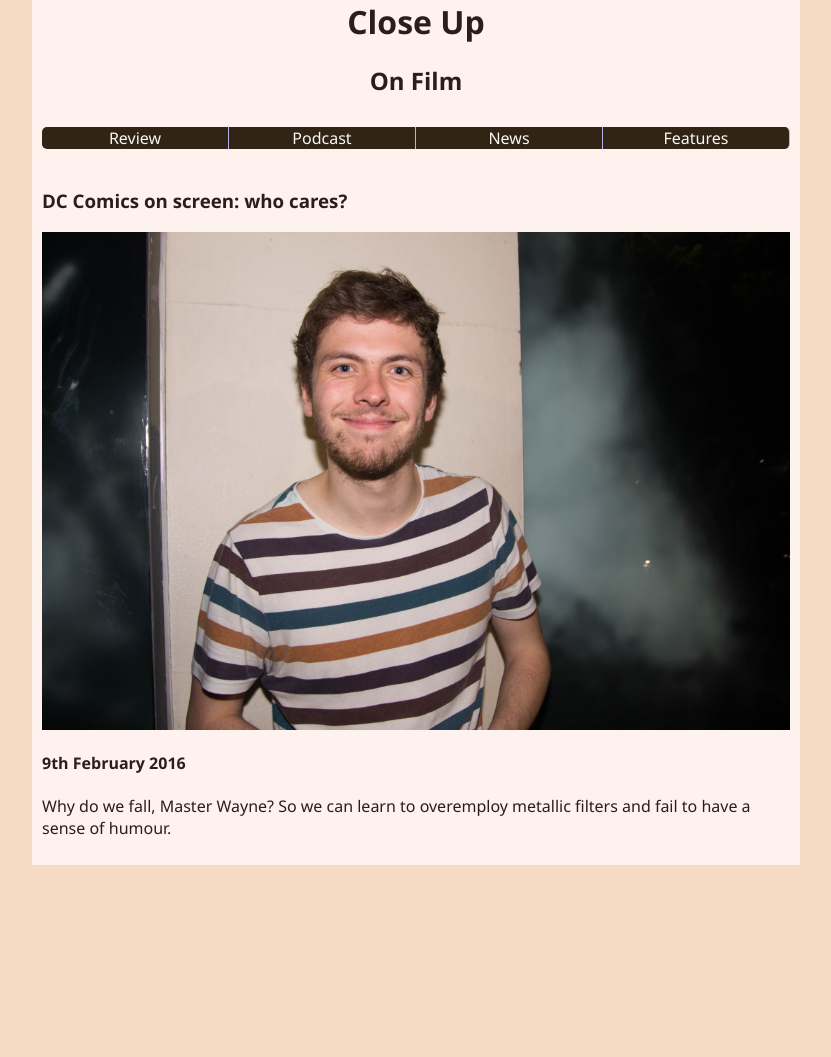
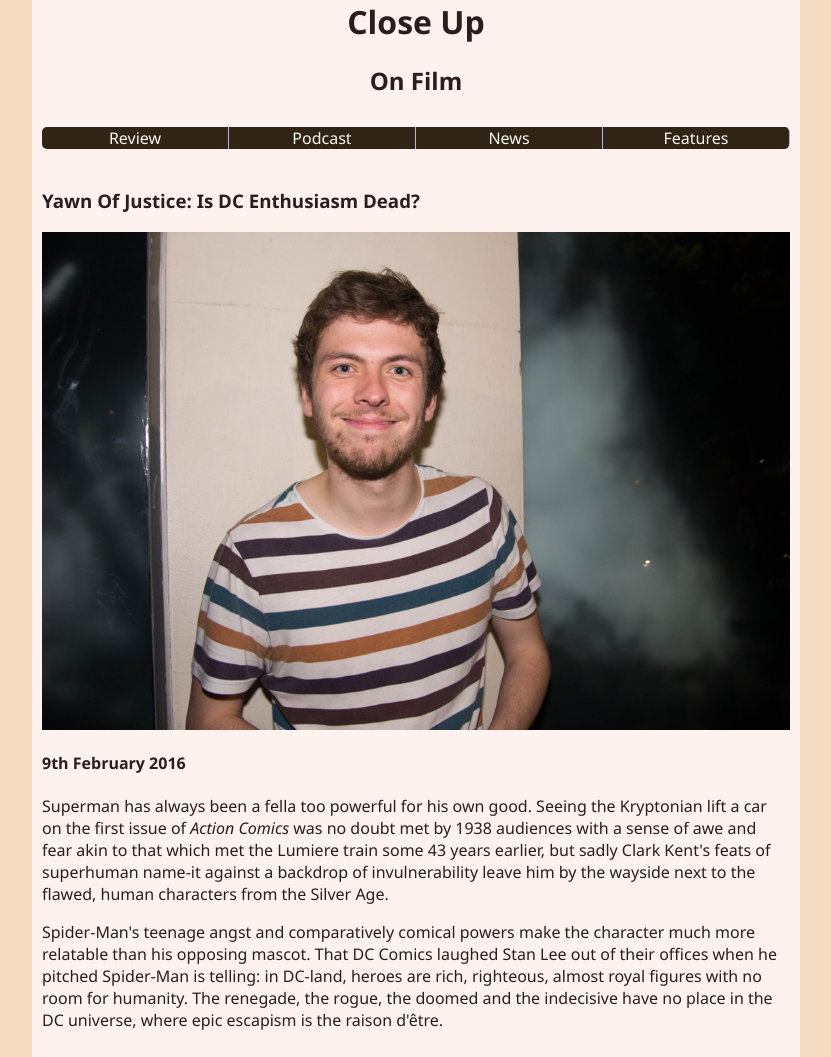
Before and after one commit to closeuponfilm/closeuponfilm.github.io, a Jekyll site: the page built from _posts/2016/02/2016-02-01-dc-comics-on-screen.md, in a window 1280 px wide. Shown: the whole page, without its empty margins (224-1055 px from the left). Built offline with Jekyll 4.4.1, drawn with Linux system fonts in a browser that asks for light colours; before the commit the page ends 900 px from its top, so only the background shows below that.

Commit message:
DC Article Update

```diff
--- a/_posts/2016/02/2016-02-01-dc-comics-on-screen.md
+++ b/_posts/2016/02/2016-02-01-dc-comics-on-screen.md
@@ -1,9 +1,21 @@
 ---
 date:   2016-02-09 01:36:39
-title: "DC Comics on screen: who cares?"
+title: "Yawn Of Justice: Is DC Enthusiasm Dead?"
 categories:
 - features
 image: josh
 layout: post
 ---
-Why do we fall, Master Wayne? So we can learn to overemploy metallic filters and fail to have a sense of humour.
+Superman has always been a fella too powerful for his own good.
+Seeing the Kryptonian lift a car on the first issue of _Action Comics_
+was no doubt met by 1938 audiences with a sense of awe and fear akin to that which met the Lumiere train
+some 43 years earlier,
+but sadly Clark Kent&apos;s feats of superhuman name-it against a backdrop of invulnerability
+leave him by the wayside next to the flawed, human characters from the Silver Age.
+
+Spider-Man&apos;s teenage angst and comparatively comical powers make the character
+much more relatable than his opposing mascot.
+That DC Comics laughed Stan Lee out of their offices when he pitched Spider-Man is telling:
+in DC-land, heroes are rich, righteous, almost royal figures with no room for humanity.
+The renegade, the rogue, the doomed and the indecisive have no place in the DC universe,
+where epic escapism is the raison d&apos;être.
```
